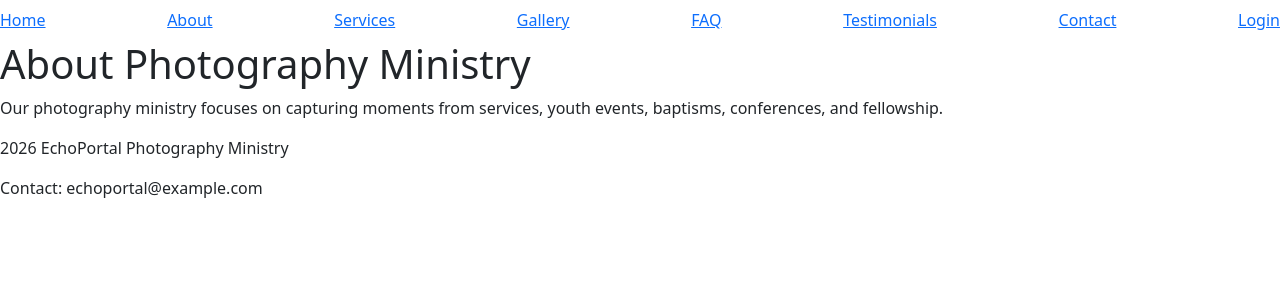
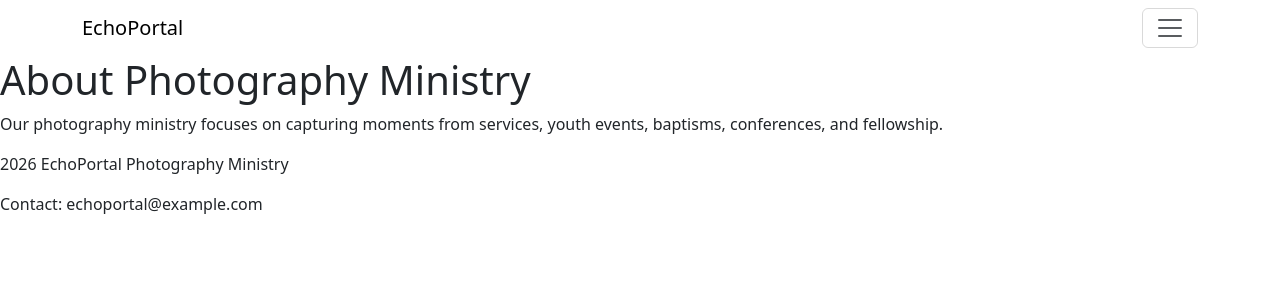
Before and after one commit to matthewasdada/EchoPortal, a Flask app: page /about in a window 1280 px wide. Shown: the top 300 px of the page. Run offline with Flask 3, Linux system fonts and the light colour scheme.

Commit message:
made everything hidden in the nav bar, but still trying to fix

```diff
--- a/EchoPortal-codespace/templates/base.html
+++ b/EchoPortal-codespace/templates/base.html
@@ -11,21 +11,37 @@
 
 <body>
     <nav class="navbar">
-        <a href="/">Home</a>
-        <a href="/about">About</a>
-        <a href="/services">Services</a>
-        <a href="/gallery">Gallery</a>
-        <a href="/faq">FAQ</a>
-        <a href="/testimonials">Testimonials</a>
-        <a href="/contact">Contact</a>
+        <div class="container">
 
-        {% if 'user' in session %}
-            <a href="/logout">Logout</a>
-        {% else %}
-            {% if request.path != '/login' %}
-            <a href="login">Login</a>
-            {% endif %}
-        {% endif %}
+            <a class="navbar-brand" href="/">EchoPortal</a>
+
+            <button class="navbar-toggler" type="button" data-bs-toggle="collapse" data-bs-target="#navbarNav">
+                <span class="navbar-toggler-icon"></span>
+            </button>
+
+            <div class="collapse navbar-collapse" id="#avbarNav">
+                <ul class="navbar-nav ms-auto">
+
+                    <li class="nav-item"><a class="nav-link" href="/">Home</a></li>
+                    <li class="nav-item"><a class="nav-link" href="/about">About/a></li>
+                    <li class="nav-item"><a class="nav-link" href="/services">Services</a></li>
+                    <li class="nav-item"><a class="nav-link" href="/gallery">Gallery</a></li>
+                    <li class="nav-item"><a class="nav-link" href="/testimonials">Testimonials</a></li>
+                    <li class="nav-item"><a class="nav-link" href="/faq">FAQ</a></li>
+                    <li class="nav-item"><a class="nav-link" href="/contact">Contact</a></li>
+
+                    {% if 'user' in session %}
+                        <li class="nav-item"><a class="nav-link" href="/logout">Logout</a></li>
+                    {% else %}
+                        {% if request.path != '/login' %}
+                            <li class="nav-item"><a class="nav-link" href="/login">Login</a></li>
+                        {% endif %}
+                    {% endif %}
+
+                </ul>
+            </div>
+
+        </div>
     </nav>
 
     <div class="content">
```
